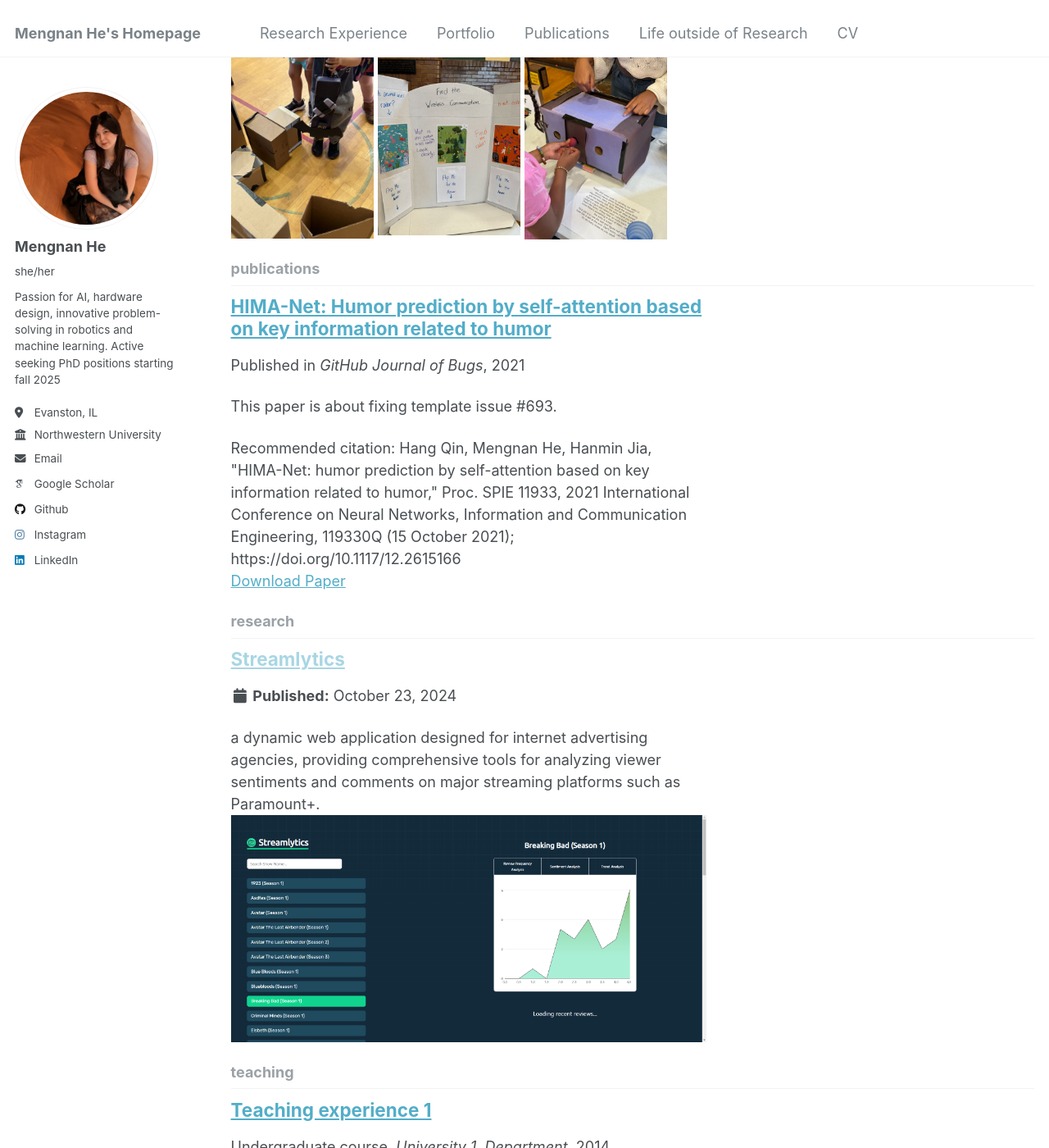
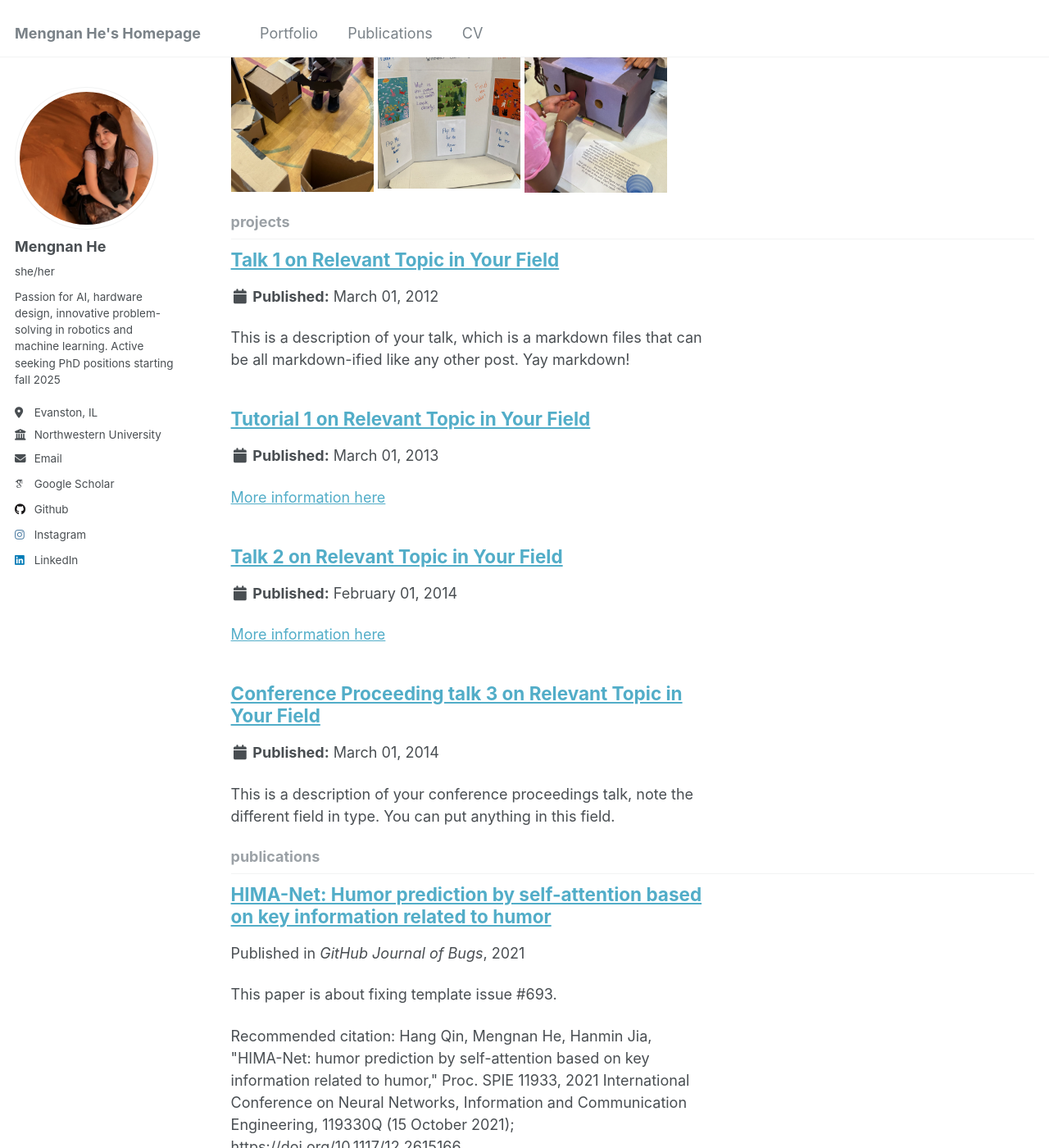
Before and after one commit to bugman1215/bugman1215.github.io, a Jekyll site: the page built from _pages/collection-archive.html, in a window 1280 px wide and 1400 px high, scrolled down 1866 px. Shown: the whole window at 82% size. Built offline with Jekyll 4.4.1, drawn with Linux system fonts in a browser that asks for light colours; some web fonts are replaced.

Commit message:
Revert "life"
This reverts commit 2ea046396bcfbdc8d1e0ae4158c22452f107d698.

```diff
--- a/_config.yml
+++ b/_config.yml
@@ -220,7 +220,7 @@ collections:
   portfolio:
     output: true
     permalink: /:collection/:path/
-  life:
+  projects:
     output: true
     permalink: /:collection/:path/
   research:
@@ -284,12 +284,12 @@ defaults:
       author_profile: true
       share: true
       comment: true
-  # _life
+  # _talks
   - scope:
       path: ""
-      type: life
+      type: projects
     values:
-      layout: life
+      layout: project
       author_profile: true
       share: true
 
--- a/_layouts/default.html
+++ b/_layouts/default.html
@@ -7,7 +7,6 @@ layout: compress
 <!doctype html>
 <html lang="{{ site.locale | slice: 0,2 }}" class="no-js">
   <head>
-    <link rel="stylesheet" href="{{ "/assets/css/main.css" | relative_url }}">
     {% include head.html %}
     {% include head/custom.html %}
   </head>
--- a/_pages/life.html
+++ b/_pages/life.html
@@ -1,16 +1,16 @@
 ---
-layout: life
-title: "Life in Photos"
+layout: archive
+title: "Life outside of research"
 permalink: /life/
-photos:
-  - url: "/images/waldo.png"
-    alt: "A beautiful sunset."
-    caption: "Sunset in Bali, 2022"
-  - url: "/images/ball.png"
-    alt: "Mountain view."
-    caption: "Hiking in the Alps, 2021"
-  - url: "/images/ball.png"
-    alt: "City skyline."
-    caption: "New York City, 2020"
-  # Add more photos as needed
+author_profile: true
 ---
+
+{% if site.talkmap_link == true %}
+
+<p style="text-decoration:underline;"><a href="/talkmap.html">See a map of all the places I've given a talk!</a></p>
+
+{% endif %}
+
+{% for post in site.talks reversed %}
+  {% include archive-single-talk.html %}
+{% endfor %}
--- a/_pages/research.html
+++ b/_pages/research.html
@@ -5,7 +5,6 @@ permalink: /research/
 author_profile: true
 ---
 
-
 {% include base_path %}
 
 {% for post in site.research reversed %}
--- /dev/null
+++ b/_projects/2012-03-01-talk-1.md
@@ -0,0 +1,11 @@
+---
+title: "Talk 1 on Relevant Topic in Your Field"
+collection: talks
+type: "Talk"
+permalink: /talks/2012-03-01-talk-1
+venue: "UC San Francisco, Department of Testing"
+date: 2012-03-01
+location: "San Francisco, California"
+---
+
+This is a description of your talk, which is a markdown files that can be all markdown-ified like any other post. Yay markdown!
--- /dev/null
+++ b/_projects/2013-03-01-tutorial-1.md
@@ -0,0 +1,13 @@
+---
+title: "Tutorial 1 on Relevant Topic in Your Field"
+collection: talks
+type: "Tutorial"
+permalink: /talks/2013-03-01-tutorial-1
+venue: "UC-Berkeley Institute for Testing Science"
+date: 2013-03-01
+location: "Berkeley CA, USA"
+---
+
+[More information here](http://exampleurl.com)
+
+This is a description of your tutorial, note the different field in type. This is a markdown files that can be all markdown-ified like any other post. Yay markdown!
--- /dev/null
+++ b/_projects/2014-02-01-talk-2.md
@@ -0,0 +1,13 @@
+---
+title: "Talk 2 on Relevant Topic in Your Field"
+collection: talks
+type: "Talk"
+permalink: /talks/2014-02-01-talk-2
+venue: "London School of Testing"
+date: 2014-02-01
+location: "London, UK"
+---
+
+[More information here](http://example2.com)
+
+This is a description of your talk, which is a markdown files that can be all markdown-ified like any other post. Yay markdown!
--- /dev/null
+++ b/_projects/2014-03-01-talk-3.md
@@ -0,0 +1,11 @@
+---
+title: "Conference Proceeding talk 3 on Relevant Topic in Your Field"
+collection: talks
+type: "Conference proceedings talk"
+permalink: /talks/2014-03-01-talk-3
+venue: "Testing Institute of America 2014 Annual Conference"
+date: 2014-03-01
+location: "Los Angeles, CA"
+---
+
+This is a description of your conference proceedings talk, note the different field in type. You can put anything in this field.
--- a/_research/research-1.html
+++ /dev/null
@@ -1,5 +0,0 @@
----
-title: "[Streamlytics](https://streaming-trends-ai.web.app/)"
-excerpt: "a dynamic web application designed for internet advertising agencies, providing comprehensive tools for analyzing viewer sentiments and comments on major streaming platforms such as Paramount+. <br/><img src='/images/stream.png'>"
-collection: research
----
```
Also changed, not shown: _data/navigation.yml (+4 -4 lines), _layouts/life.html (deleted, +0 -42 lines), assets/css/main.css (deleted, +0 -26 lines), assets/css/collapse.css (line endings or trailing spaces).
